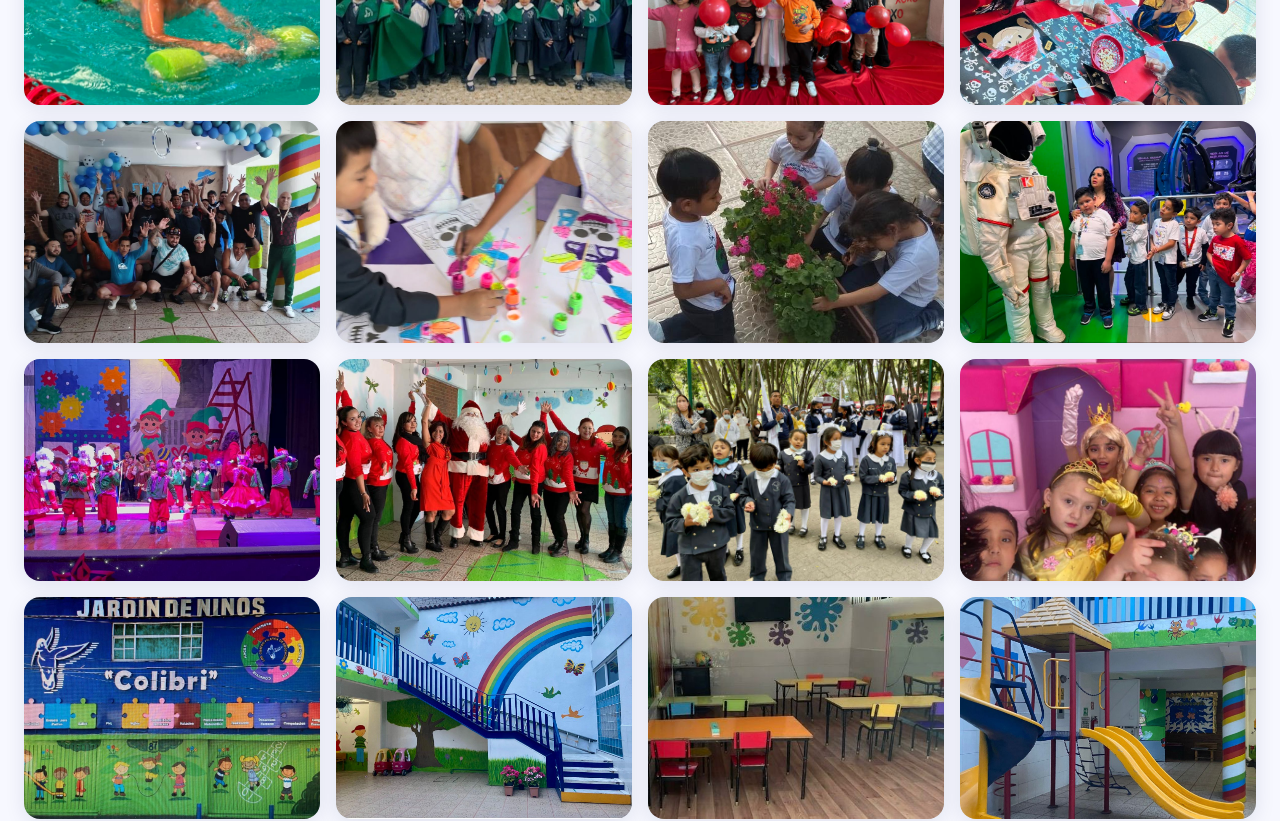
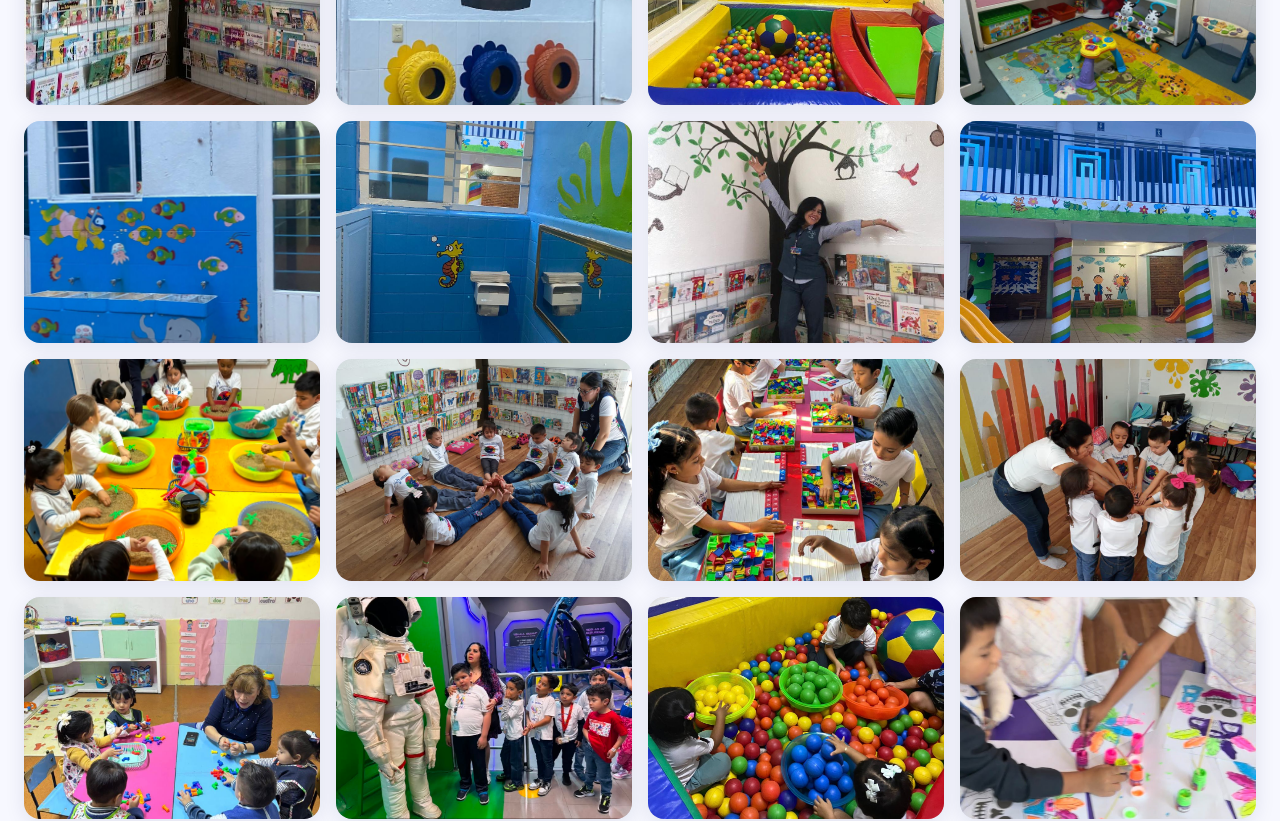
Before and after one commit to alejandrabarcenadev/jardindeninoscolibri2026, a React (Vite) app: page / in a window 1280 px wide. Shown: the part 6660-7481 px from the top of the page. Built offline with nearby package versions, Linux system fonts and the light colour scheme.

Commit message:
Reordena fotos de la galeria

```diff
--- a/src/App.tsx
+++ b/src/App.tsx
@@ -671,52 +671,52 @@ function Blog() {
 // ── GALERÍA ───────────────────────────────────────────────────────────────────
 // ✏️  EDITAR AQUÍ: cambia src y alt de cada entrada para actualizar las fotos
 const GALLERY_ITEMS = [
-  { id: "01", src: acompanamientoEstructurado, alt: "Acompañamiento estructurado en el salón de clases" },
-  { id: "02", src: aprenderJugandoExplorando, alt: "Niñas y niños aprendiendo, jugando y explorando" },
-  { id: "03", src: aprendizajeActivo, alt: "Actividad de aprendizaje activo" },
-  { id: "04", src: metodologiaEmmi, alt: "Metodología EMMI en el aula" },
-  { id: "05", src: natacion, alt: "Actividad de natación" },
-  { id: "06", src: musicaEstudiantina, alt: "Clase de música y estudiantina" },
-  { id: "07", src: "/images/galeria/amor-y-amistad-2.jpeg", alt: "Convivencia y amistad entre compañeros" },
-  { id: "08", src: "/images/galeria/dia-del-nino-2.jpeg", alt: "Festejo y convivencia del Día del Niño" },
-  { id: "09", src: "/images/galeria/familia-2.jpeg", alt: "Familias participando en las actividades del jardín" },
-  { id: "10", src: pinturaCreatividad, alt: "Taller de pintura y creatividad" },
-  { id: "11", src: ecologia, alt: "Actividad de ecología" },
-  { id: "12", src: tecnologiaProposito, alt: "Tecnología con propósito educativo" },
-  { id: "13", src: "/images/galeria/festival-navideno-2.jpeg", alt: "Presentación del festival navideño" },
-  { id: "14", src: "/images/galeria/navidad-2.jpeg", alt: "Celebración navideña de la comunidad escolar" },
-  { id: "15", src: "/images/galeria/paz-2.jpeg", alt: "Actividad para aprender y convivir en paz" },
-  { id: "16", src: "/images/galeria/princesas.jpeg", alt: "Actividad temática y de expresión creativa" },
-  { id: "17", src: "/images/instalaciones/colibri-instalaciones-01.jpeg", alt: "Fachada del Jardín de Niños Colibrí" },
-  { id: "18", src: "/images/instalaciones/colibri-instalaciones-02.jpeg", alt: "Patio principal con murales y arcoíris" },
-  { id: "19", src: "/images/instalaciones/colibri-instalaciones-03.jpeg", alt: "Salón de clases del jardín" },
-  { id: "20", src: "/images/instalaciones/colibri-instalaciones-04.jpeg", alt: "Área de juegos con resbaladillas" },
-  { id: "21", src: "/images/instalaciones/colibri-instalaciones-05.jpeg", alt: "Biblioteca infantil" },
-  { id: "22", src: "/images/instalaciones/colibri-instalaciones-06a.jpeg", alt: "Mural y espacio de juego motriz" },
-  { id: "23", src: "/images/instalaciones/colibri-instalaciones-06b.jpeg", alt: "Área de estimulación y alberca de pelotas" },
-  { id: "24", src: "/images/instalaciones/colibri-instalaciones-07.jpeg", alt: "Sala de estimulación infantil" },
-  { id: "25", src: "/images/instalaciones/colibri-instalaciones-08.jpeg", alt: "Área de lavado adaptada para niñas y niños" },
-  { id: "26", src: "/images/instalaciones/colibri-instalaciones-09.jpeg", alt: "Sanitario infantil adaptado" },
-  { id: "27", src: "/images/instalaciones/colibri-instalaciones-10.jpeg", alt: "Biblioteca y rincón de lectura" },
-  { id: "28", src: "/images/instalaciones/colibri-instalaciones-11.jpeg", alt: "Patio interior del jardín" },
-  { id: "29", src: "/images/galeria/amor-y-amistad.jpeg", alt: "Convivencia del Día del Amor y la Amistad" },
-  { id: "30", src: "/images/galeria/clases.jpeg", alt: "Actividades cotidianas en el salón de clases" },
-  { id: "31", src: "/images/galeria/cocina.jpeg", alt: "Actividad de cocina para niñas y niños" },
-  { id: "32", src: "/images/galeria/creatividad.jpeg", alt: "Actividad artística y de creatividad" },
-  { id: "33", src: "/images/galeria/dia-del-nino.jpeg", alt: "Celebración del Día del Niño" },
-  { id: "34", src: "/images/galeria/educacion-fisica.jpeg", alt: "Clase de educación física" },
-  { id: "35", src: "/images/galeria/estudiantina-evento.jpeg", alt: "Presentación de estudiantina" },
-  { id: "36", src: "/images/galeria/excursiones.jpeg", alt: "Excursión y aprendizaje fuera del aula" },
-  { id: "37", src: "/images/galeria/explorar.jpeg", alt: "Niñas y niños explorando y descubriendo" },
-  { id: "38", src: "/images/galeria/expresion-corporal.jpeg", alt: "Actividad de expresión corporal" },
-  { id: "39", src: "/images/galeria/familia.jpeg", alt: "Participación de las familias en la comunidad escolar" },
-  { id: "40", src: "/images/galeria/familia-dia-del-padre.jpeg", alt: "Convivencia familiar del Día del Padre" },
-  { id: "41", src: "/images/galeria/festividades.jpeg", alt: "Celebraciones y festividades escolares" },
-  { id: "42", src: "/images/galeria/graduacion.jpeg", alt: "Ceremonia de graduación" },
-  { id: "43", src: "/images/galeria/navidad.jpeg", alt: "Festival navideño" },
-  { id: "44", src: "/images/galeria/ninos-comiendo.jpeg", alt: "Momento de alimentación y convivencia" },
-  { id: "45", src: "/images/galeria/olimpiadas.jpeg", alt: "Olimpiadas y actividades deportivas" },
-  { id: "46", src: "/images/galeria/paz-valor-institucional.jpeg", alt: "Actividad sobre la paz y los valores institucionales" },
+  { id: "01", src: "/images/instalaciones/colibri-instalaciones-01.jpeg", alt: "Fachada del Jardín de Niños Colibrí" },
+  { id: "02", src: "/images/instalaciones/colibri-instalaciones-02.jpeg", alt: "Patio principal con murales y arcoíris" },
+  { id: "03", src: "/images/instalaciones/colibri-instalaciones-03.jpeg", alt: "Salón de clases del jardín" },
+  { id: "04", src: "/images/instalaciones/colibri-instalaciones-04.jpeg", alt: "Área de juegos con resbaladillas" },
+  { id: "05", src: "/images/instalaciones/colibri-instalaciones-05.jpeg", alt: "Biblioteca infantil" },
+  { id: "06", src: "/images/instalaciones/colibri-instalaciones-06a.jpeg", alt: "Mural y espacio de juego motriz" },
+  { id: "07", src: "/images/instalaciones/colibri-instalaciones-06b.jpeg", alt: "Área de estimulación y alberca de pelotas" },
+  { id: "08", src: "/images/instalaciones/colibri-instalaciones-07.jpeg", alt: "Sala de estimulación infantil" },
+  { id: "09", src: "/images/instalaciones/colibri-instalaciones-08.jpeg", alt: "Área de lavado adaptada para niñas y niños" },
+  { id: "10", src: "/images/instalaciones/colibri-instalaciones-09.jpeg", alt: "Sanitario infantil adaptado" },
+  { id: "11", src: "/images/instalaciones/colibri-instalaciones-10.jpeg", alt: "Biblioteca y rincón de lectura" },
+  { id: "12", src: "/images/instalaciones/colibri-instalaciones-11.jpeg", alt: "Patio interior del jardín" },
+  { id: "13", src: acompanamientoEstructurado, alt: "Acompañamiento estructurado en el salón de clases" },
+  { id: "14", src: aprenderJugandoExplorando, alt: "Niñas y niños aprendiendo, jugando y explorando" },
+  { id: "15", src: aprendizajeActivo, alt: "Actividad de aprendizaje activo" },
+  { id: "16", src: metodologiaEmmi, alt: "Metodología EMMI en el aula" },
+  { id: "17", src: "/images/galeria/clases.jpeg", alt: "Actividades cotidianas en el salón de clases" },
+  { id: "18", src: tecnologiaProposito, alt: "Tecnología con propósito educativo" },
+  { id: "19", src: "/images/galeria/explorar.jpeg", alt: "Niñas y niños explorando y descubriendo" },
+  { id: "20", src: pinturaCreatividad, alt: "Taller de pintura y creatividad" },
+  { id: "21", src: "/images/galeria/creatividad.jpeg", alt: "Actividad artística y de creatividad" },
+  { id: "22", src: ecologia, alt: "Actividad de ecología" },
+  { id: "23", src: natacion, alt: "Actividad de natación" },
+  { id: "24", src: musicaEstudiantina, alt: "Clase de música y estudiantina" },
+  { id: "25", src: "/images/galeria/educacion-fisica.jpeg", alt: "Clase de educación física" },
+  { id: "26", src: "/images/galeria/estudiantina-evento.jpeg", alt: "Presentación de estudiantina" },
+  { id: "27", src: "/images/galeria/expresion-corporal.jpeg", alt: "Actividad de expresión corporal" },
+  { id: "28", src: "/images/galeria/cocina.jpeg", alt: "Actividad de cocina para niñas y niños" },
+  { id: "29", src: "/images/galeria/excursiones.jpeg", alt: "Excursión y aprendizaje fuera del aula" },
+  { id: "30", src: "/images/galeria/olimpiadas.jpeg", alt: "Olimpiadas y actividades deportivas" },
+  { id: "31", src: "/images/galeria/princesas.jpeg", alt: "Actividad temática y de expresión creativa" },
+  { id: "32", src: "/images/galeria/ninos-comiendo.jpeg", alt: "Momento de alimentación y convivencia" },
+  { id: "33", src: "/images/galeria/familia.jpeg", alt: "Participación de las familias en la comunidad escolar" },
+  { id: "34", src: "/images/galeria/familia-2.jpeg", alt: "Familias participando en las actividades del jardín" },
+  { id: "35", src: "/images/galeria/familia-dia-del-padre.jpeg", alt: "Convivencia familiar del Día del Padre" },
+  { id: "36", src: "/images/galeria/amor-y-amistad.jpeg", alt: "Convivencia del Día del Amor y la Amistad" },
+  { id: "37", src: "/images/galeria/amor-y-amistad-2.jpeg", alt: "Convivencia y amistad entre compañeros" },
+  { id: "38", src: "/images/galeria/paz-2.jpeg", alt: "Actividad para aprender y convivir en paz" },
+  { id: "39", src: "/images/galeria/paz-valor-institucional.jpeg", alt: "Actividad sobre la paz y los valores institucionales" },
+  { id: "40", src: "/images/galeria/dia-del-nino.jpeg", alt: "Celebración del Día del Niño" },
+  { id: "41", src: "/images/galeria/dia-del-nino-2.jpeg", alt: "Festejo y convivencia del Día del Niño" },
+  { id: "42", src: "/images/galeria/festividades.jpeg", alt: "Celebraciones y festividades escolares" },
+  { id: "43", src: "/images/galeria/festival-navideno-2.jpeg", alt: "Presentación del festival navideño" },
+  { id: "44", src: "/images/galeria/navidad.jpeg", alt: "Festival navideño" },
+  { id: "45", src: "/images/galeria/navidad-2.jpeg", alt: "Celebración navideña de la comunidad escolar" },
+  { id: "46", src: "/images/galeria/graduacion.jpeg", alt: "Ceremonia de graduación" },
 ]
 
 function GalleryPlaceholder({ alt }: { alt: string }) {
```
